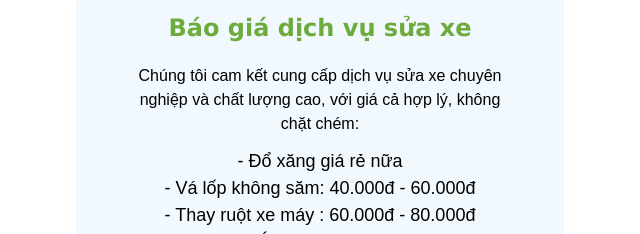
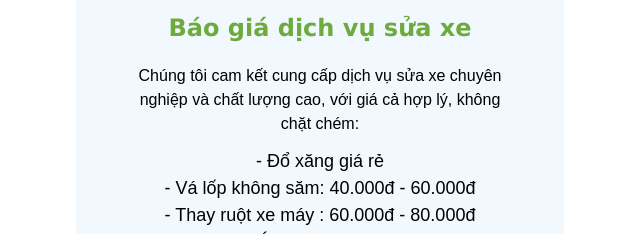
Before and after one commit to minhtrieucoder/CuuHoXeMayTanNoi, a plain HTML site: page index.html in a window 1280 px wide. Shown: the part 2803-3037 px from the top of the page, 15-655 px from the left. Drawn offline with Linux system fonts and the light colour scheme.

Commit message:
third commit

```diff
--- a/index.html
+++ b/index.html
@@ -76,7 +76,7 @@
                     </h6>
                     <div>
                         <ul>
-                            <li>- Đổ xăng giá rẻ nữa</li>
+                            <li>- Đổ xăng giá rẻ</li>
                             <li>- Vá lốp không săm: 40.000đ - 60.000đ</li>
                             <li>- Thay ruột xe máy : 60.000đ - 80.000đ</li>
                             <li>- Kích bình ắc quy : 80.000đ - 90.000đ</li>
```
